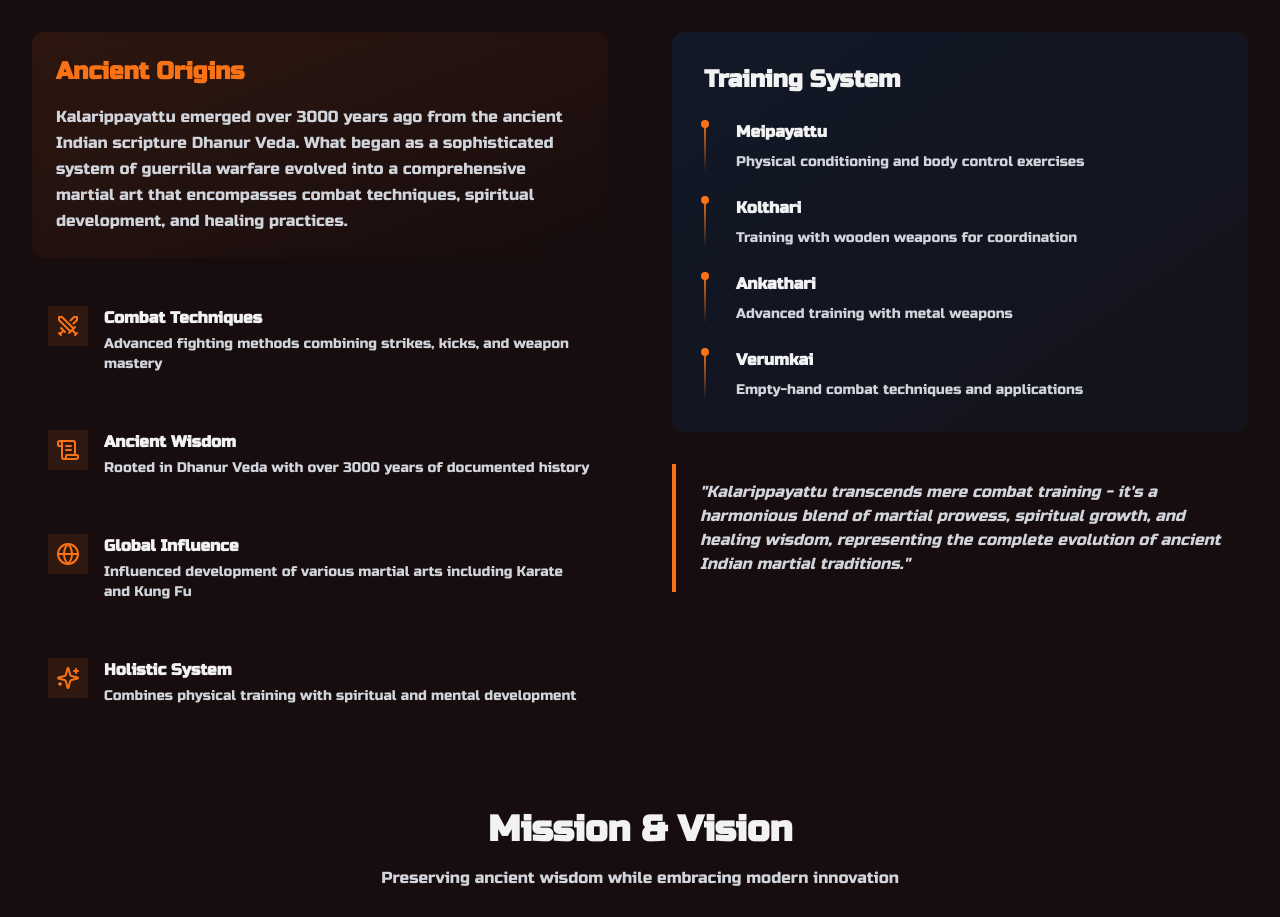
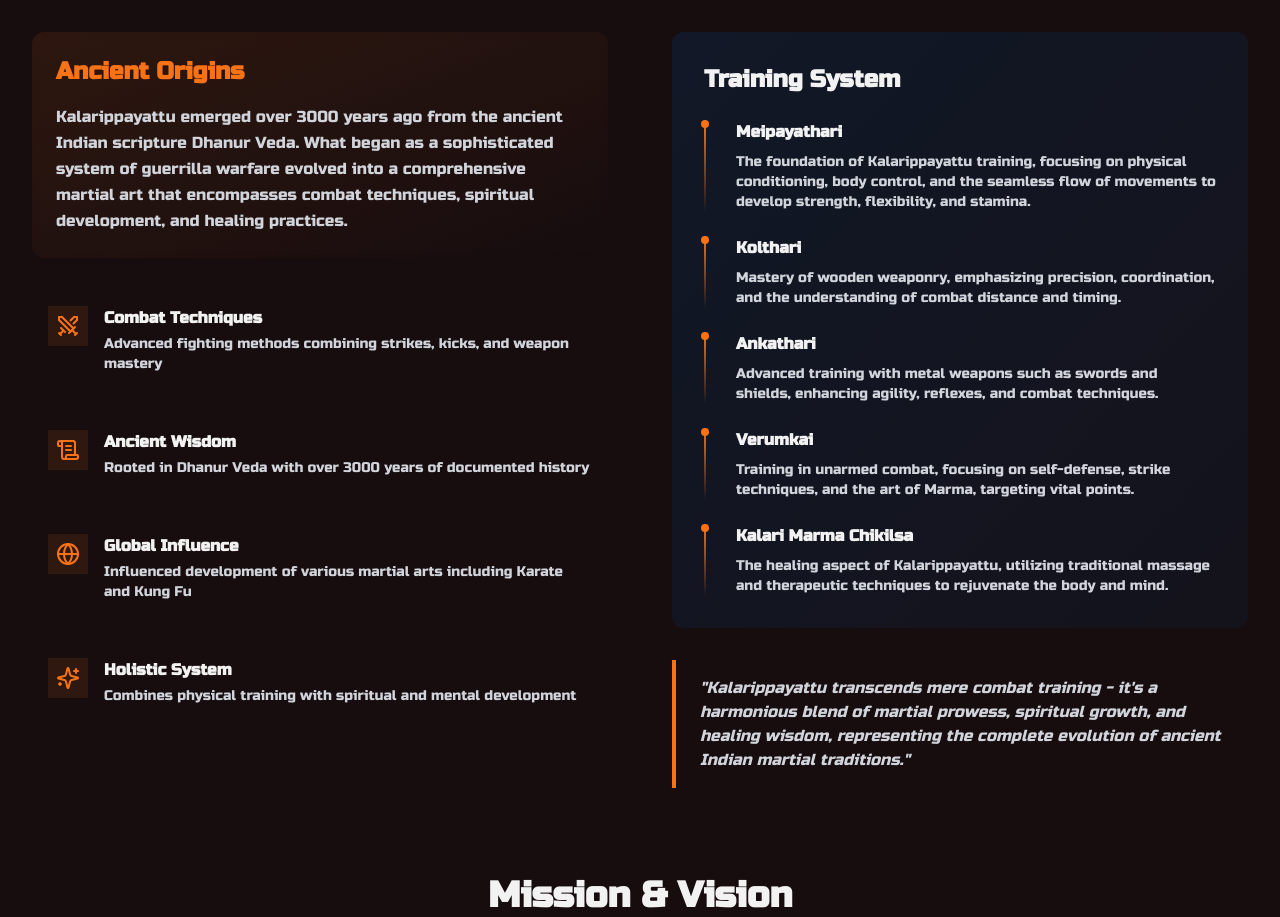
Before and after one commit to sinanptm/ptm, a Next.js app: page /about in a window 1280 px wide. Shown: the part 2280-3197 px from the top of the page. Built offline with nearby package versions, Linux system fonts and the light colour scheme.

Commit message:
course structure udpated

```diff
--- a/components/about/HistorySection.tsx
+++ b/components/about/HistorySection.tsx
@@ -78,24 +78,26 @@ const HistorySection = () => {
           <div className="bg-gradient-to-br from-gray-900 to-gray-900/50 rounded-xl p-8">
             <h3 className="text-2xl font-bold mb-6">Training System</h3>
             <div className="space-y-6">
-              {[
-                {
-                  title: "Meipayattu",
-                  description: "Physical conditioning and body control exercises",
+              {[{
+                  title: "Meipayathari",
+                  description: "The foundation of Kalarippayattu training, focusing on physical conditioning, body control, and the seamless flow of movements to develop strength, flexibility, and stamina.",
                 },
                 {
                   title: "Kolthari",
-                  description: "Training with wooden weapons for coordination",
+                  description: "Mastery of wooden weaponry, emphasizing precision, coordination, and the understanding of combat distance and timing.",
                 },
                 {
                   title: "Ankathari",
-                  description: "Advanced training with metal weapons",
+                  description: "Advanced training with metal weapons such as swords and shields, enhancing agility, reflexes, and combat techniques.",
                 },
                 {
                   title: "Verumkai",
-                  description: "Empty-hand combat techniques and applications",
-                }
-              ].map((stage, index) => (
+                  description: "Training in unarmed combat, focusing on self-defense, strike techniques, and the art of Marma, targeting vital points.",
+                },
+                {
+                  title: "Kalari Marma Chikilsa",
+                  description: "The healing aspect of Kalarippayattu, utilizing traditional massage and therapeutic techniques to rejuvenate the body and mind.",
+                }].map((stage, index) => (
                 <motion.div
                   key={stage.title}
                   initial={{ opacity: 0, x: 20 }}
```
